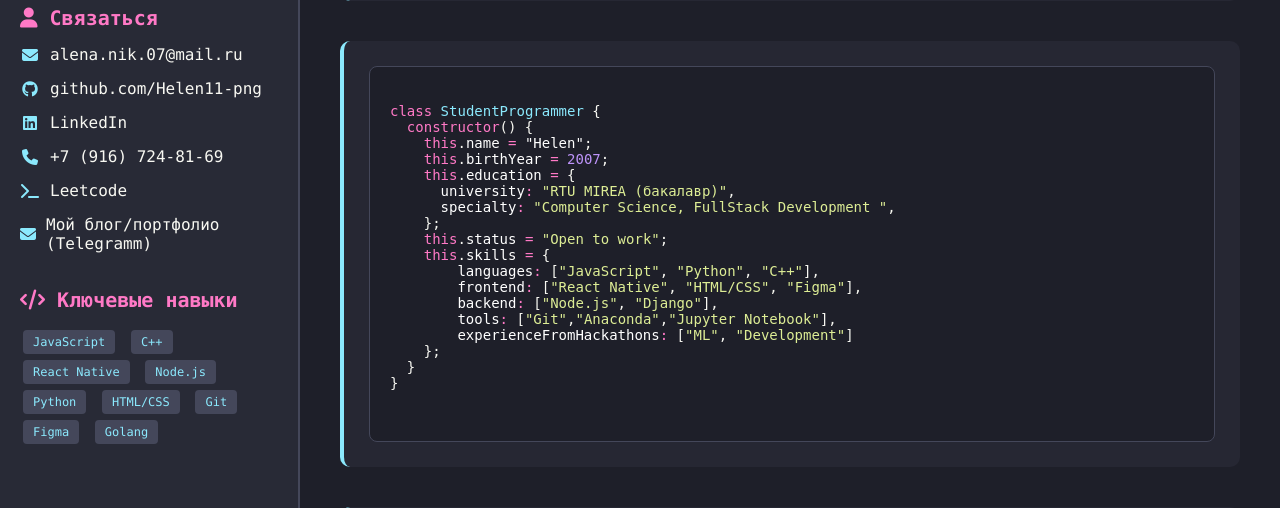
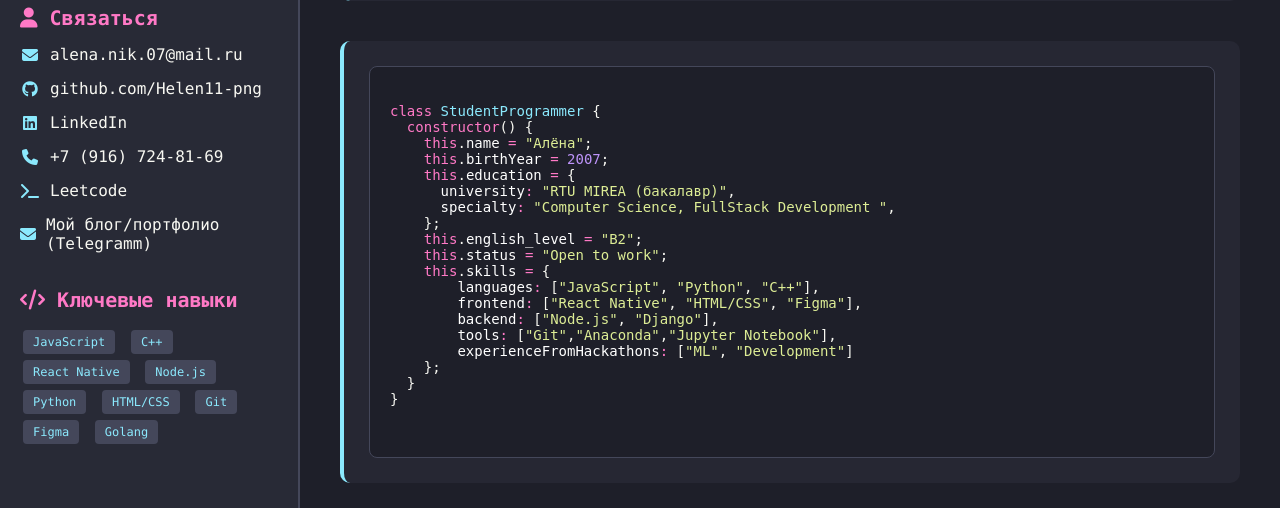
Before and after one commit to Helen11-png/portfolio-Django, a Django app: page /ru/ in a window 1280 px wide. Shown: the part 347-855 px from the top of the page. Run offline with Django 5.2, Linux system fonts and the light colour scheme.

Commit message:
small changes

```diff
--- a/main/templates/main/main.html
+++ b/main/templates/main/main.html
@@ -88,12 +88,13 @@
 <code style="display: block; font-family: 'Fira Code', monospace; font-size: 14px;">
 <span style="color: #ff79c6;">class</span> <span style="color: #8be9fd;">StudentProgrammer</span> {
   <span style="color: #ff79c6;">constructor</span>() {
-    <span style="color: #ff79c6;">this</span>.<span style="color: #ffffff;">name</span><span style="color: #ff79c6;"> = </span><span style="color: #ffffff;">"Helen"</span>;
+    <span style="color: #ff79c6;">this</span>.<span style="color: #ffffff;">name</span><span style="color: #ff79c6;"> = </span><span style="color: #dded95;">"Helen"</span>;
     <span style="color: #ff79c6;">this</span>.<span style="color: #ffffff;">birthYear</span><span style="color: #ff79c6;"> = </span><span style="color: #bd93f9;">2007</span>;
     <span style="color: #ff79c6;">this</span>.<span style="color: #ffffff;">education</span><span style="color: #ff79c6;"> = </span>{
       <span style="color: #ffffff;">university</span><span style="color: #ff79c6;">: </span><span style="color: #dded95;">"RTU MIREA (bachelor)"</span>,
       <span style="color: #ffffff;">specialty</span><span style="color: #ff79c6;">: </span><span style="color: #dded95;">"Computer Science, FullStack Development "</span>,
     };
+    <span style="color: #ff79c6;">this</span>.<span style="color: #ffffff;">english_level</span><span style="color: #ff79c6;"> = </span><span style="color: #dded95;">"B2"</span>;
     <span style="color: #ff79c6;">this</span>.<span style="color: #ffffff;">status</span><span style="color: #ff79c6;"> = </span><span style="color: #dded95;">"Open to work"</span>;
     <span style="color: #ff79c6;">this</span>.<span style="color: #ffffff;">skills</span><span style="color: #ff79c6;"> = </span>{
         <span style="color: #ffffff;">languages</span><span style="color: #ff79c6;">: </span>[<span style="color: #dded95;">"JavaScript"</span>, <span style="color: #dded95;">"Python"</span>, <span style="color: #dded95;">"C++"</span>],
--- a/main/templates/main/main_ru.html
+++ b/main/templates/main/main_ru.html
@@ -88,12 +88,13 @@
 <code style="display: block; font-family: 'Fira Code', monospace; font-size: 14px;">
 <span style="color: #ff79c6;">class</span> <span style="color: #8be9fd;">StudentProgrammer</span> {
   <span style="color: #ff79c6;">constructor</span>() {
-    <span style="color: #ff79c6;">this</span>.<span style="color: #ffffff;">name</span><span style="color: #ff79c6;"> = </span><span style="color: #ffffff;">"Helen"</span>;
+    <span style="color: #ff79c6;">this</span>.<span style="color: #ffffff;">name</span><span style="color: #ff79c6;"> = </span><span style="color: #dded95;">"Алёна"</span>;
     <span style="color: #ff79c6;">this</span>.<span style="color: #ffffff;">birthYear</span><span style="color: #ff79c6;"> = </span><span style="color: #bd93f9;">2007</span>;
     <span style="color: #ff79c6;">this</span>.<span style="color: #ffffff;">education</span><span style="color: #ff79c6;"> = </span>{
       <span style="color: #ffffff;">university</span><span style="color: #ff79c6;">: </span><span style="color: #dded95;">"RTU MIREA (бакалавр)"</span>,
       <span style="color: #ffffff;">specialty</span><span style="color: #ff79c6;">: </span><span style="color: #dded95;">"Computer Science, FullStack Development "</span>,
     };
+    <span style="color: #ff79c6;">this</span>.<span style="color: #ffffff;">english_level</span><span style="color: #ff79c6;"> = </span><span style="color: #dded95;">"B2"</span>;
     <span style="color: #ff79c6;">this</span>.<span style="color: #ffffff;">status</span><span style="color: #ff79c6;"> = </span><span style="color: #dded95;">"Open to work"</span>;
     <span style="color: #ff79c6;">this</span>.<span style="color: #ffffff;">skills</span><span style="color: #ff79c6;"> = </span>{
         <span style="color: #ffffff;">languages</span><span style="color: #ff79c6;">: </span>[<span style="color: #dded95;">"JavaScript"</span>, <span style="color: #dded95;">"Python"</span>, <span style="color: #dded95;">"C++"</span>],
```
